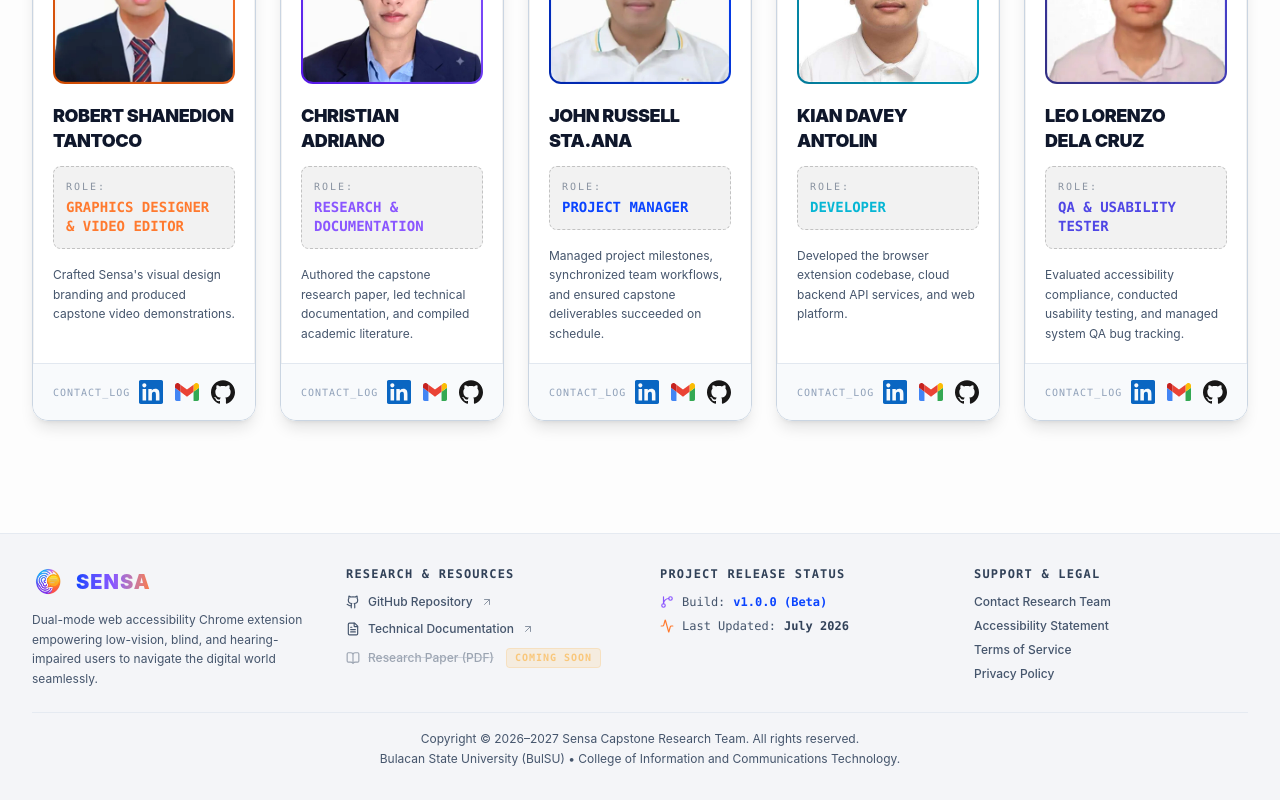
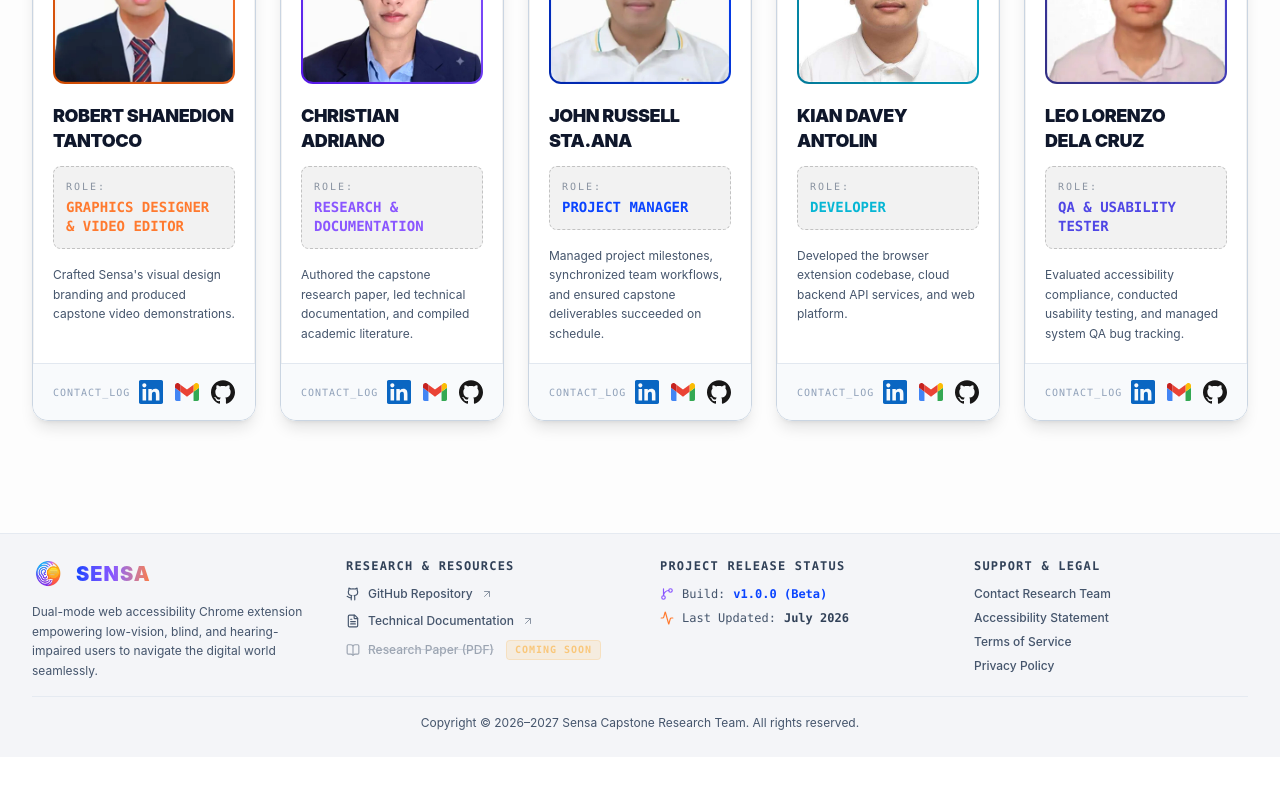
Before and after one commit to bulsu-kdlantolin/sensa-website, a React (Vite) app: page / in a window 1280 px wide. Shown: the part 9989-10789 px from the top of the page. After the commit the page ends 10746 px from the top, so only its background shows below. Built offline with nearby package versions, Linux system fonts and the light colour scheme.

Commit message:
style: reduce footer padding and remove BulSU text

```diff
--- a/src/components/Footer.tsx
+++ b/src/components/Footer.tsx
@@ -25,7 +25,7 @@ interface FooterProps {
 export default function Footer({ isDark }: FooterProps) {
   return (
     <footer
-      className={`relative overflow-hidden w-full border-t py-6 md:py-8 ${isDark ? 'bg-[#0E0E10] border-slate-800/80' : 'bg-[#F4F5F8] border-slate-200/80'
+      className={`relative overflow-hidden w-full border-t py-4 md:py-6 ${isDark ? 'bg-[#0E0E10] border-slate-800/80' : 'bg-[#F4F5F8] border-slate-200/80'
         }`}
     >
       {/* Subtle Ambient Glow */}
@@ -36,7 +36,7 @@ export default function Footer({ isDark }: FooterProps) {
 
       <div className="max-w-7xl mx-auto px-4 md:px-8">
         {/* Top Footer 4-Column Grid Layout */}
-        <div className="grid grid-cols-1 md:grid-cols-2 lg:grid-cols-4 gap-8 md:gap-10 mb-4 md:mb-6 items-start">
+        <div className="grid grid-cols-1 md:grid-cols-2 lg:grid-cols-4 gap-8 md:gap-10 mb-2 md:mb-4 items-start">
           {/* Column 1: Brand & Academic Mission */}
           <div className="space-y-3">
             <div className="flex items-center gap-3">
@@ -149,8 +149,7 @@ export default function Footer({ isDark }: FooterProps) {
             }`}
         >
           <p className="m-0 text-center max-w-3xl mx-auto leading-relaxed">
-            Copyright &copy; 2026&ndash;2027 Sensa Capstone Research Team. All rights reserved.<br/>
-            Bulacan State University (BulSU) &bull; College of Information and Communications Technology.
+            Copyright &copy; 2026&ndash;2027 Sensa Capstone Research Team. All rights reserved.
           </p>
         </div>
       </div>
```
